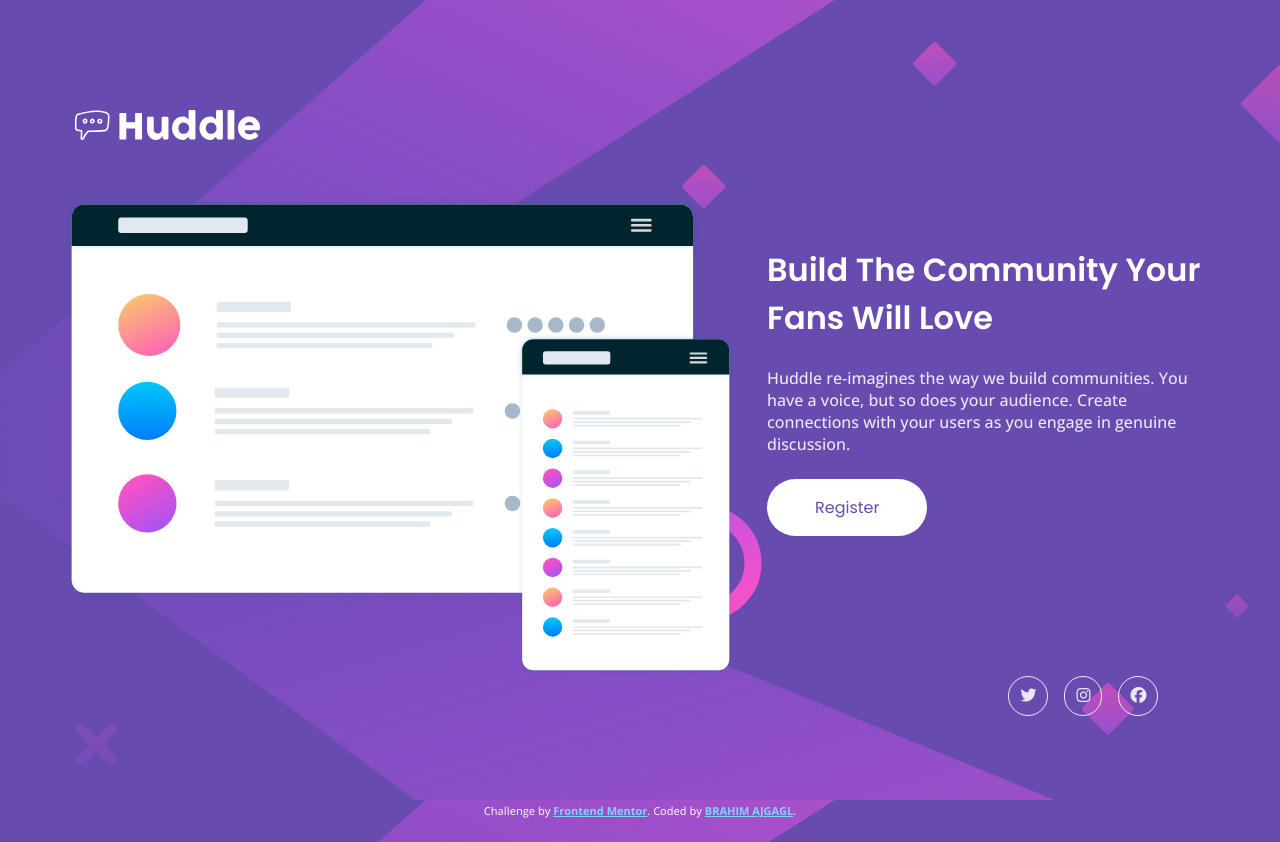
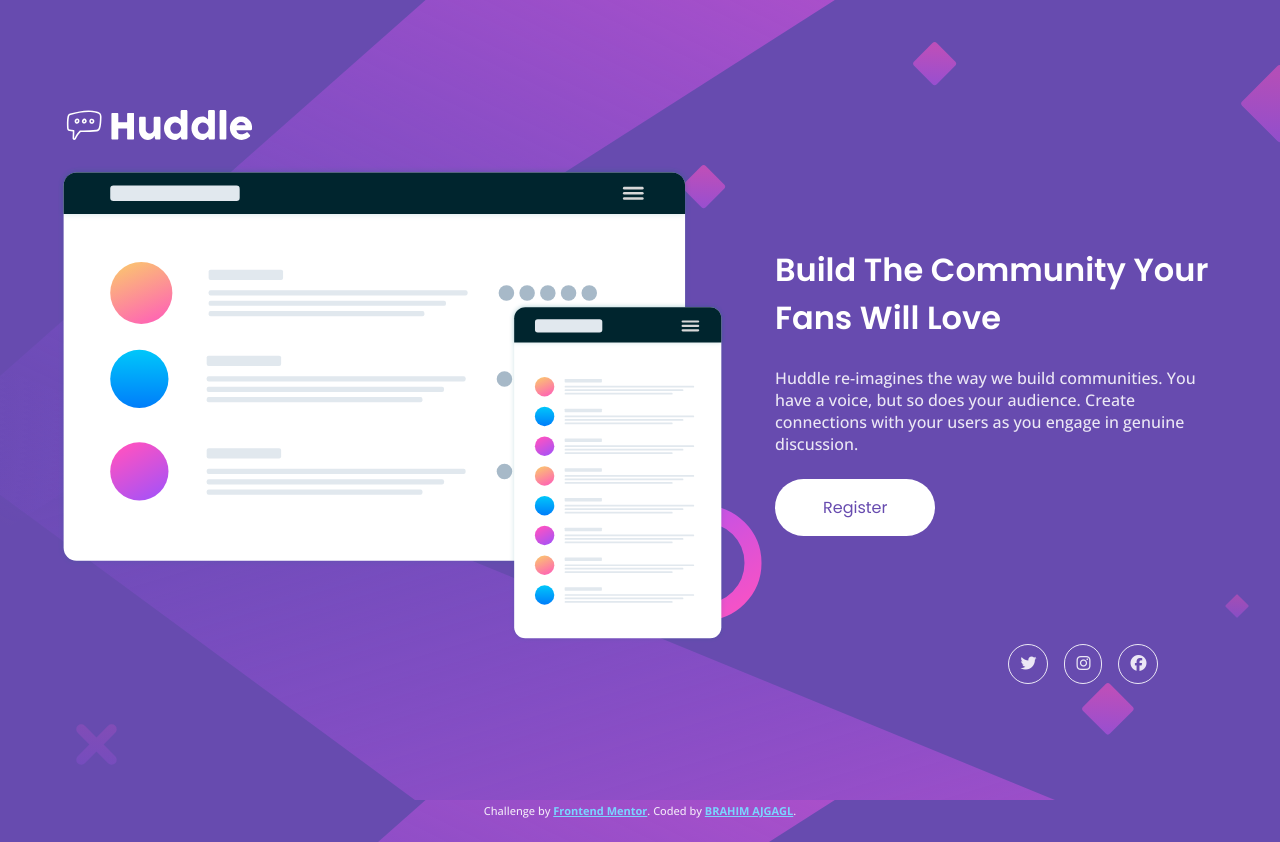
Before and after one commit to AslamtoIbrahim/Huddle-landing-page-with-single-introductory-section-master, a plain HTML site: page index.html in a window 1280 px wide. Drawn offline with nearby package versions, Linux system fonts and the light colour scheme.

Commit message:
change style

```diff
--- a/styles.css
+++ b/styles.css
@@ -23,7 +23,7 @@ main {
     display: flex;
     justify-content: center;
     width: 100%;
-    gap: 2rem;
+    gap: 3rem;
 }
 
 .item {
@@ -31,15 +31,23 @@ main {
 }
 
 .item1 {
-    width: min-content;
+    width: fit-content;
     display: flex;
     flex-direction: column;
     align-items: start;
-    gap: 3rem;
+    /* gap: 3rem; */
+    position: relative;
 }
 
 .logo {
-    margin-top: 1rem;
+    /* margin-top: 1rem; */
+    width: fit-content;
+    position: relative;
+    top: -1rem;
+}
+
+.image {
+    width: 100%;
 }
 
 .item2 {
@@ -146,10 +154,10 @@ button:hover {
         width: 180px;
     }
 
-    .image {
+    /* .image {
         width: 580px;
         height: auto;
-    }
+    } */
 
     h1 {
         font-size: 1.8rem;
@@ -213,6 +221,11 @@ button:hover {
         gap: 3rem;
     }
 
+    .logo {
+        position: relative;
+        top: 1rem;
+    }
+
     .image {
         width: 100%;
     }
```
